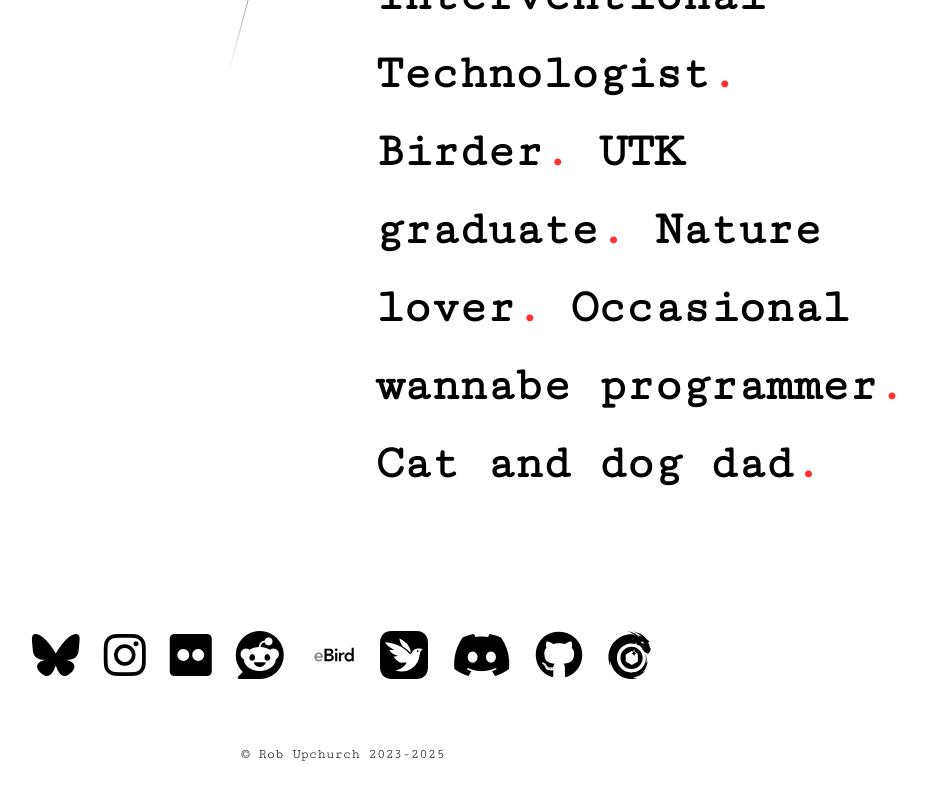
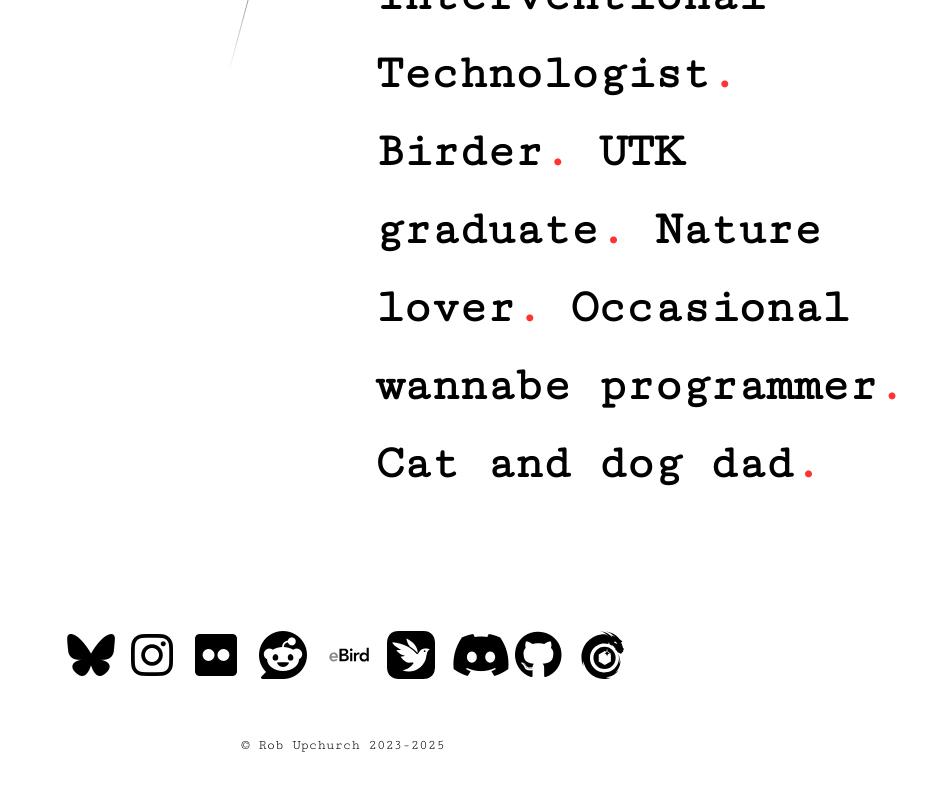
Before and after one commit to Kerakis/homepage, a SvelteKit app: page / in a window 1280 px wide. Shown: the part 969-1769 px from the top of the page, without its empty margins (297-1224 px from the left). Built offline with nearby package versions, Linux system fonts and the light colour scheme.

Commit message:
Change social media icon layout and improve photo processing script to handle trailing numbers in file names

```diff
--- a/scripts/generate-photo-data.mjs
+++ b/scripts/generate-photo-data.mjs
@@ -62,6 +62,17 @@ async function retryUnlink(filePath, maxRetries = 5, retryDelayMs = 500) {
 		}
 	}
 	return false;
+}
+
+// Add this helper function after the existing helper functions
+function cleanFilenameForTitle(filename) {
+	// Remove file extension and replace underscores with spaces
+	let cleaned = path.parse(filename).name.replace(/_/g, ' ');
+
+	// Remove trailing numbers (like "Black-Bellied Whistling Ducks2" -> "Black-Bellied Whistling Ducks")
+	cleaned = cleaned.replace(/\d+$/, '').trim();
+
+	return cleaned;
 }
 
 async function main() {
@@ -255,7 +266,7 @@ async function main() {
 				src: webpPath,
 				thumbnailSrc: thumbnailWebPath,
 				filename: webpFilename,
-				title: getField(tags, 'ImageDescription') || baseName.replace(/_/g, ' '),
+				title: getField(tags, 'ImageDescription') || cleanFilenameForTitle(webpFilename),
 				date,
 				camera,
 				lens,
@@ -373,9 +384,11 @@ async function main() {
 		const gps = getGPS(tags);
 		let subject = null;
 		if (section.includes('/')) {
-			subject = section.split('/').pop();
+			// Clean the subject name by removing trailing numbers
+			const rawSubject = section.split('/').pop();
+			subject = rawSubject ? cleanFilenameForTitle(rawSubject) : null;
 		} else {
-			subject = section;
+			subject = cleanFilenameForTitle(section);
 		}
 
 		if (!sections[section]) sections[section] = [];
@@ -383,7 +396,7 @@ async function main() {
 			src: fullWebPWebPath,
 			thumbnailSrc: thumbnailWebPath,
 			filename: fullWebPName,
-			title: getField(tags, 'ImageDescription') || originalBaseName.replace(/_/g, ' '),
+			title: getField(tags, 'ImageDescription') || cleanFilenameForTitle(originalFilenameWithExt),
 			date,
 			camera,
 			lens,
--- a/src/app.css
+++ b/src/app.css
@@ -13,6 +13,11 @@
 	--color-primary: #ffffff;
 	--color-secondary: #000000;
 	--color-accent: #ff3333;
+	/* --breakpoint-xs: 475px;
+	--breakpoint-sm: 640px;
+	--breakpoint-md: 768px;
+	--breakpoint-lg: 1024px;
+	--breakpoint-xl: 1280px; */
 }
 
 :root {
--- a/src/routes/+layout.svelte
+++ b/src/routes/+layout.svelte
@@ -119,18 +119,12 @@
 	</main>
 
 	<!-- Footer -->
-	<footer class="w-full py-16 pb-32 md:pb-24">
+	<footer class="w-full px-4 py-16 pb-32 md:pb-24">
 		<div class="flex flex-col items-center space-y-8">
-			<!-- Social Icons -->
-			<div
-				class="flex w-[192px] flex-wrap
-                justify-center
-                gap-6
-                sm:w-[264px]
-                md:w-[336px]
-                lg:w-[624px]"
-			>
+			<!-- Social Icons Container -->
+			<div class="flex flex-wrap justify-center gap-6">
 				<!-- BlueSky -->
+				<div class="h-10 w-10 shrink-0">
 					<a
 						href="https://bsky.app/profile/kerakis.bsky.social"
 						target="_blank"
@@ -139,7 +133,9 @@
 					>
 						<i class="fa-brands fa-bluesky text-5xl" aria-hidden="true"></i>
 					</a>
+				</div>
 				<!-- Instagram -->
+				<div class="h-10 w-10 shrink-0">
 					<a
 						href="https://www.instagram.com/rob.upchurch.photography/"
 						target="_blank"
@@ -148,7 +144,9 @@
 					>
 						<i class="fa-brands fa-instagram text-5xl" aria-hidden="true"></i>
 					</a>
+				</div>
 				<!-- Flickr -->
+				<div class="h-10 w-10 shrink-0">
 					<a
 						href="https://flickr.com/photos/200816436@N06/"
 						target="_blank"
@@ -157,7 +155,9 @@
 					>
 						<i class="fa-brands fa-flickr text-5xl" aria-hidden="true"></i>
 					</a>
+				</div>
 				<!-- Reddit -->
+				<div class="h-10 w-10 shrink-0">
 					<a
 						href="https://reddit.com/user/kerakis"
 						target="_blank"
@@ -166,7 +166,9 @@
 					>
 						<i class="fa-brands fa-reddit text-5xl" aria-hidden="true"></i>
 					</a>
+				</div>
 				<!-- eBird -->
+				<div class="h-10 w-10 shrink-0">
 					<a
 						href="https://ebird.org/profile/NTIyOTE3NQ/US"
 						target="_blank"
@@ -204,7 +206,9 @@
 							/>
 						</svg>
 					</a>
+				</div>
 				<!-- iNaturalist -->
+				<div class="h-10 w-10 shrink-0">
 					<a
 						href="https://www.inaturalist.org/people/kerakis"
 						target="_blank"
@@ -236,7 +240,9 @@
 							/>
 						</svg>
 					</a>
+				</div>
 				<!-- Discord -->
+				<div class="h-10 w-10 shrink-0">
 					<a
 						href="https://discordapp.com/users/166722144993148938"
 						target="_blank"
@@ -245,7 +251,9 @@
 					>
 						<i class="fa-brands fa-discord text-5xl" aria-hidden="true"></i>
 					</a>
+				</div>
 				<!-- GitHub -->
+				<div class="h-10 w-10 shrink-0">
 					<a
 						href="https://github.com/Kerakis/"
 						target="_blank"
@@ -254,7 +262,9 @@
 					>
 						<i class="fa-brands fa-github text-5xl" aria-hidden="true"></i>
 					</a>
+				</div>
 				<!-- Moxfield -->
+				<div class="h-10 w-10 shrink-0">
 					<a
 						href="https://kerakis.moxfield.com/"
 						target="_blank"
@@ -290,6 +300,7 @@
 						</svg>
 					</a>
 				</div>
+			</div>
 			<!-- Copyright notice -->
 			<div class="mt-8 text-center font-mono text-sm text-black dark:text-white">
 				&copy; <a href="mailto:me@kerakis.online" class="nav-underline">Rob Upchurch</a>
```
Lines whose indentation alone changed are shown as unchanged.
